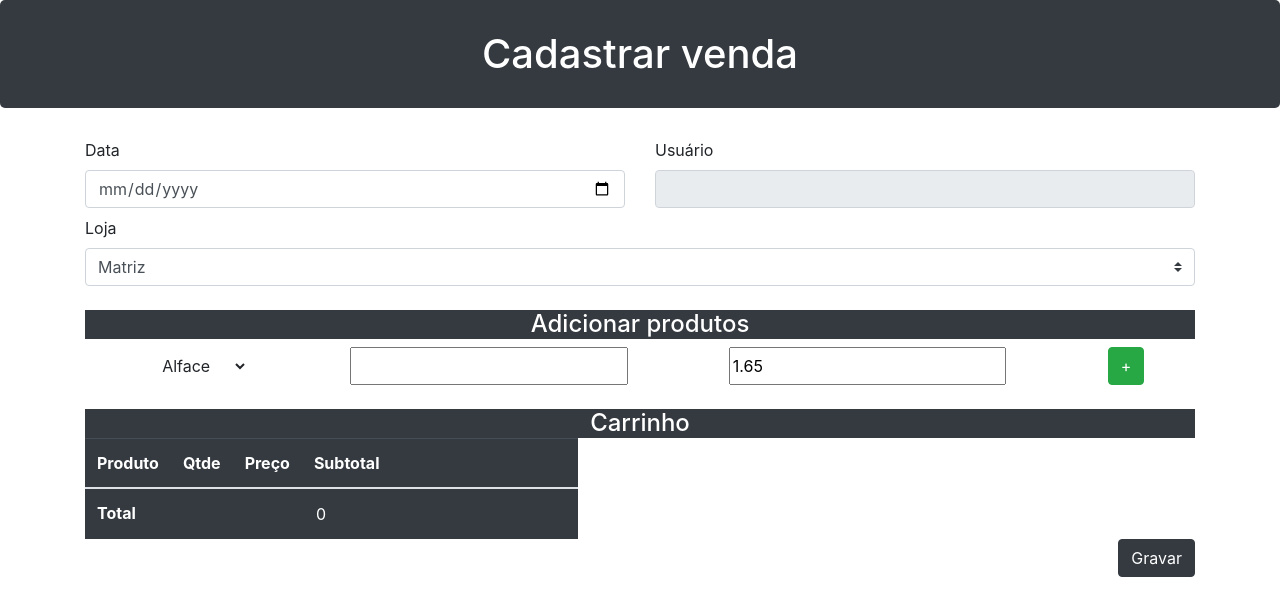
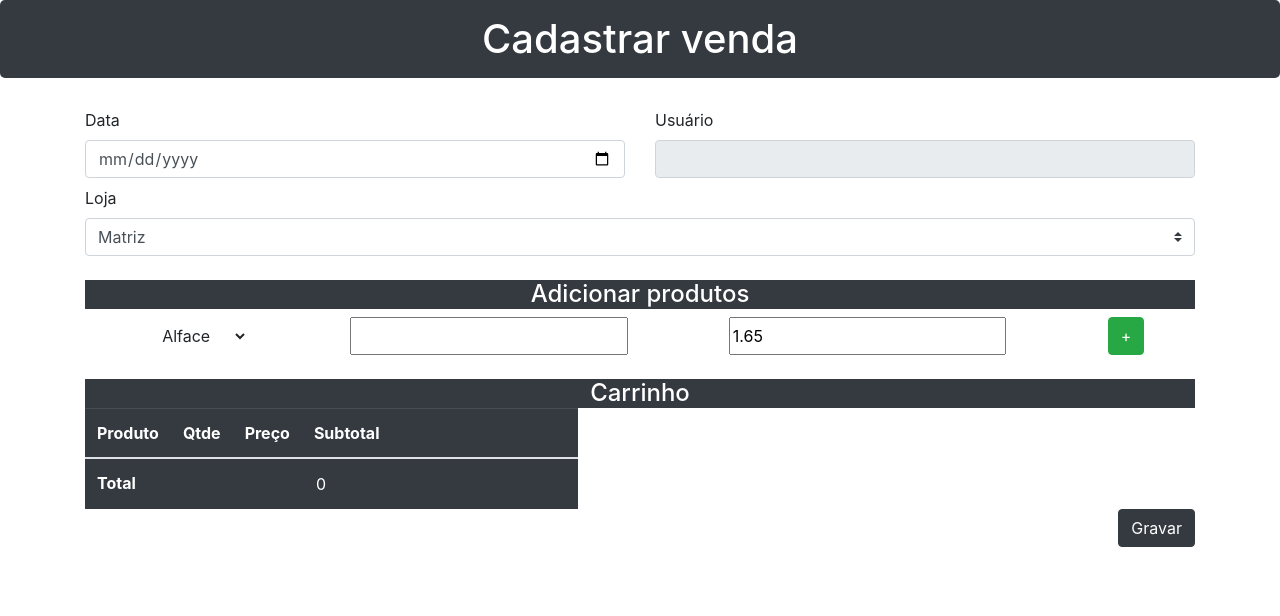
Before and after one commit to egitoo/testes, a plain HTML site: page index.html in a window 1280 px wide. Drawn offline with nearby package versions, Linux system fonts and the light colour scheme.

Commit message:
Update index.html

```diff
--- a/index.html
+++ b/index.html
@@ -14,7 +14,7 @@
 
 <body>
 
-    <h1 style="padding:30px; border-radius: 5px; margin-bottom: 30px;" class="text-center table-dark">Cadastrar venda
+    <h1 style="padding:15px; border-radius: 5px; margin-bottom: 30px;" class="text-center table-dark">Cadastrar venda
     </h1>
     <div class="container">
 
```
